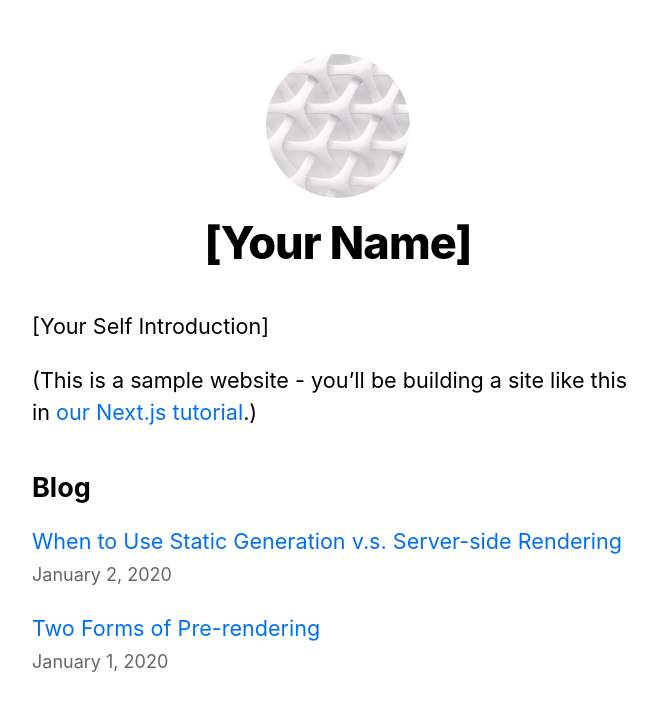
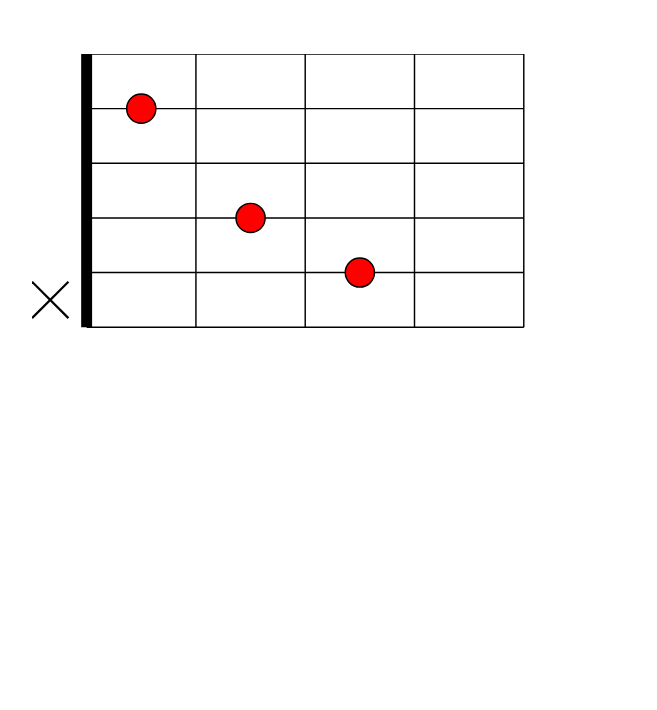
Before and after one commit to fedragon/guitar-practice, a Next.js app: page / in a window 1280 px wide. Shown: the top 710 px of the page, without its empty margins (302-959 px from the left). Built offline with nearby package versions, Linux system fonts and the light colour scheme.

Commit message:
Draw hardcoded C chord

```diff
--- /dev/null
+++ b/components/guitar.tsx
@@ -0,0 +1,36 @@
+export default function Guitar() {
+  let base = 75
+  let offsetX = base
+  let maxWidth = base * 8
+  let maxHeight = base * 5
+
+  return (
+    <svg xmlns="http://www.w3.org/2000/svg" viewBox="0 0 840 700" >
+      { /* open strings */ }
+      <line x1={0} y1={maxHeight - 12.5} x2={50} y2={maxHeight - 62.5} stroke={"black"} strokeWidth={3} />
+      <line x1={50} y1={maxHeight - 12.5} x2={0} y2={maxHeight - 62.5} stroke={"black"} strokeWidth={3} />
+
+      {/* nut */}
+      <line x1={offsetX} y1={0} x2={offsetX} y2={maxHeight} stroke={"black"} strokeWidth={15} />
+
+      {/* frets */}
+      <line x1={offsetX + 150} y1={0} x2={offsetX + 150} y2={maxHeight} stroke={"black"} strokeWidth={2} />
+      <line x1={offsetX + 300} y1={0} x2={offsetX + 300} y2={maxHeight} stroke={"black"} strokeWidth={2} />
+      <line x1={offsetX + 450} y1={0} x2={offsetX + 450} y2={maxHeight} stroke={"black"} strokeWidth={2} />
+      <line x1={offsetX + maxWidth} y1={0} x2={offsetX + maxWidth} y2={maxHeight} stroke={"black"} strokeWidth={2} />
+
+      {/* strings */}
+      <line x1={offsetX} y1={0} x2={offsetX + maxWidth} y2={0} stroke={"black"} strokeWidth={2} />
+      <line x1={offsetX} y1={75} x2={offsetX + maxWidth} y2={75} stroke={"black"} strokeWidth={2} />
+      <line x1={offsetX} y1={150} x2={offsetX + maxWidth} y2={150} stroke={"black"} strokeWidth={2} />
+      <line x1={offsetX} y1={225} x2={offsetX + maxWidth} y2={225} stroke={"black"} strokeWidth={2} />
+      <line x1={offsetX} y1={300} x2={offsetX + maxWidth} y2={300} stroke={"black"} strokeWidth={2} />
+      <line x1={offsetX} y1={maxHeight} x2={offsetX + maxWidth} y2={maxHeight} stroke={"black"} strokeWidth={2} />
+
+      {/* chord */}
+      <circle cx={offsetX + 75} cy={75} r={20} stroke={"black"} strokeWidth={2} fill={"red"} />
+      <circle cx={offsetX + 225} cy={225} r={20} stroke={"black"} strokeWidth={2} fill={"red"} />
+      <circle cx={offsetX + 375} cy={300} r={20} stroke={"black"} strokeWidth={2} fill={"red"} />
+    </svg>
+  )
+}
--- a/components/layout.tsx
+++ b/components/layout.tsx
@@ -1,11 +1,6 @@
 import Head from 'next/head'
-import Image from 'next/image'
+import Link from 'next/link'
 import styles from './layout.module.css'
-import utilStyles from '../styles/utils.module.css'
-import Link from 'next/link'
-
-const name = '[Your Name]'
-export const siteTitle = 'Next.js Sample Website'
 
 export default function Layout({
   children,
@@ -22,50 +17,7 @@ export default function Layout({
           name="description"
           content="Learn how to build a personal website using Next.js"
         />
-        <meta
-          property="og:image"
-          content={`https://og-image.vercel.app/${encodeURI(
-            siteTitle
-          )}.png?theme=light&md=0&fontSize=75px&images=https%3A%2F%2Fassets.zeit.co%2Fimage%2Fupload%2Ffront%2Fassets%2Fdesign%2Fnextjs-black-logo.svg`}
-        />
-        <meta name="og:title" content={siteTitle} />
-        <meta name="twitter:card" content="summary_large_image" />
       </Head>
-      <header className={styles.header}>
-        {home ? (
-          <>
-            <Image
-              priority
-              src="/images/profile.jpg"
-              className={utilStyles.borderCircle}
-              height={144}
-              width={144}
-              alt={name}
-            />
-            <h1 className={utilStyles.heading2Xl}>{name}</h1>
-          </>
-        ) : (
-          <>
-            <Link href="/">
-              <a>
-                <Image
-                  priority
-                  src="/images/profile.jpg"
-                  className={utilStyles.borderCircle}
-                  height={108}
-                  width={108}
-                  alt={name}
-                />
-              </a>
-            </Link>
-            <h2 className={utilStyles.headingLg}>
-              <Link href="/">
-                <a className={utilStyles.colorInherit}>{name}</a>
-              </Link>
-            </h2>
-          </>
-        )}
-      </header>
       <main>{children}</main>
       {!home && (
         <div className={styles.backToHome}>
--- a/pages/index.tsx
+++ b/pages/index.tsx
@@ -1,57 +1,10 @@
-import Head from 'next/head'
-import Layout, { siteTitle } from '../components/layout'
-import utilStyles from '../styles/utils.module.css'
-import { getSortedPostsData } from '../lib/posts'
-import Link from 'next/link'
-import Date from '../components/date.tsx'
-import { GetStaticProps } from 'next'
+import Guitar from '../components/guitar'
+import Layout from '../components/layout'
 
-export default function Home({
-  allPostsData
-}: {
-  allPostsData: {
-    date: string
-    title: string
-    id: string
-  }[]
-}) {
+export default function Home() {
   return (
     <Layout home>
-      <Head>
-        <title>{siteTitle}</title>
-      </Head>
-      <section className={utilStyles.headingMd}>
-        <p>[Your Self Introduction]</p>
-        <p>
-          (This is a sample website - you’ll be building a site like this in{' '}
-          <a href="https://nextjs.org/learn">our Next.js tutorial</a>.)
-        </p>
-      </section>
-      <section className={`${utilStyles.headingMd} ${utilStyles.padding1px}`}>
-        <h2 className={utilStyles.headingLg}>Blog</h2>
-        <ul className={utilStyles.list}>
-          {allPostsData.map(({ id, date, title }) => (
-            <li className={utilStyles.listItem} key={id}>
-              <Link href={`/posts/${id}`}>
-                <a>{title}</a>
-              </Link>
-              <br />
-              <small className={utilStyles.lightText}>
-                <Date dateString={date} />
-              </small>
-            </li>
-          ))}
-        </ul>
-      </section>
+      <Guitar />
     </Layout>
   )
 }
-
-export const getStaticProps: GetStaticProps = async () => {
-  const allPostsData = getSortedPostsData()
-  return {
-    props: {
-      allPostsData
-    }
-  }
-}
```
